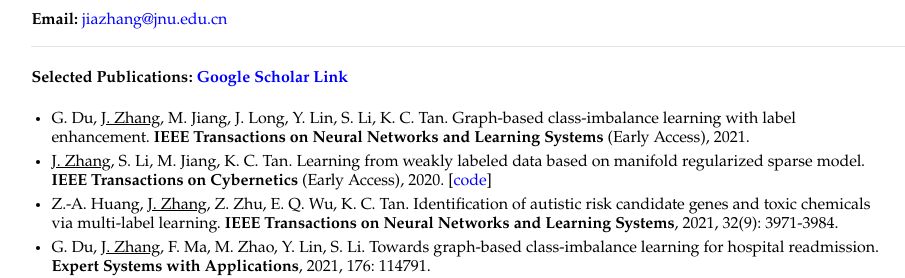
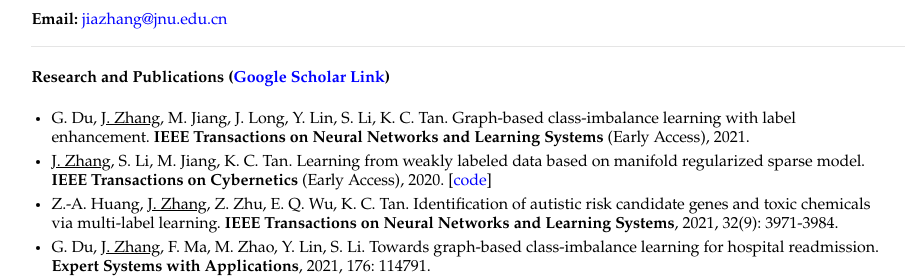
Before and after one commit to jiazhang-ml/jiazhang-ml.github.io, a Jekyll site: the page built from index.md, in a window 1280 px wide, cut to the strip 280-558 px from the top of the page. Shown: the whole strip, without its empty margins (167-1072 px from the left). Built offline with Jekyll 4.4.1, drawn with Linux system fonts in a browser that asks for light colours.

Commit message:
Update index.md

```diff
--- a/index.md
+++ b/index.md
@@ -14,7 +14,7 @@ I received the Ph.D. degree from the School of Informatics, Xiamen University, X
 
 ---
 
-#### Selected Publications: [Google Scholar Link](https://scholar.google.com/citations?user=yBaTk-gAAAAJ&hl=en)
+#### Research and Publications ([Google Scholar Link](https://scholar.google.com/citations?user=yBaTk-gAAAAJ&hl=en))
 
 * G. Du, <u>J. Zhang</u>, M. Jiang, J. Long, Y. Lin, S. Li, K. C. Tan. Graph-based class-imbalance learning with label enhancement. **IEEE Transactions on Neural Networks and Learning Systems** (Early Access), 2021.
 * <u>J. Zhang</u>, S. Li, M. Jiang, K. C. Tan. Learning from weakly labeled data based on manifold regularized sparse model. **IEEE Transactions on Cybernetics** (Early Access), 2020. [[code](MSWL-master.zip)]
```
